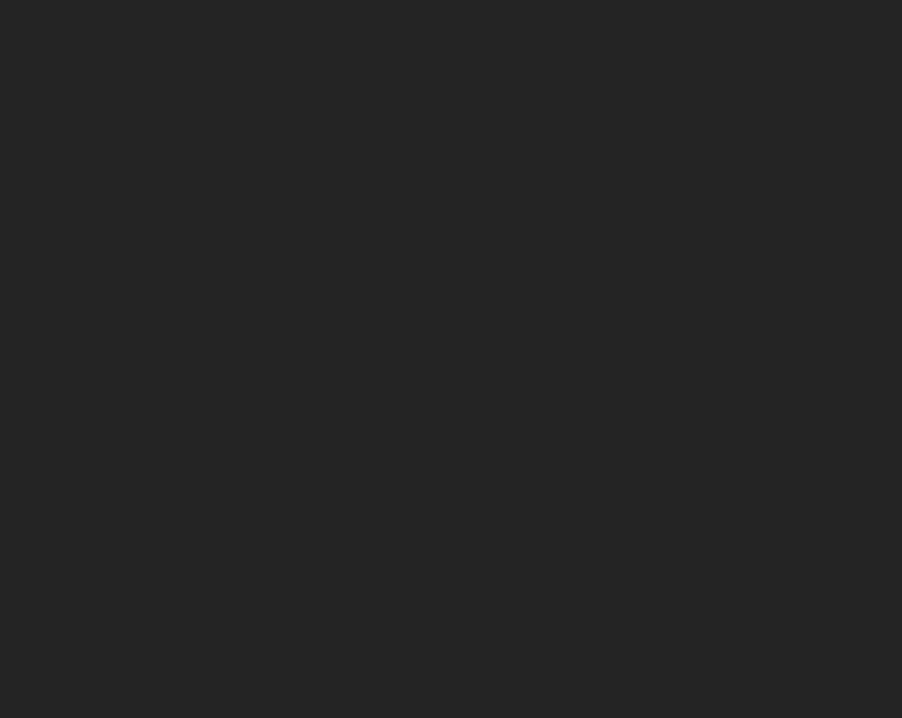
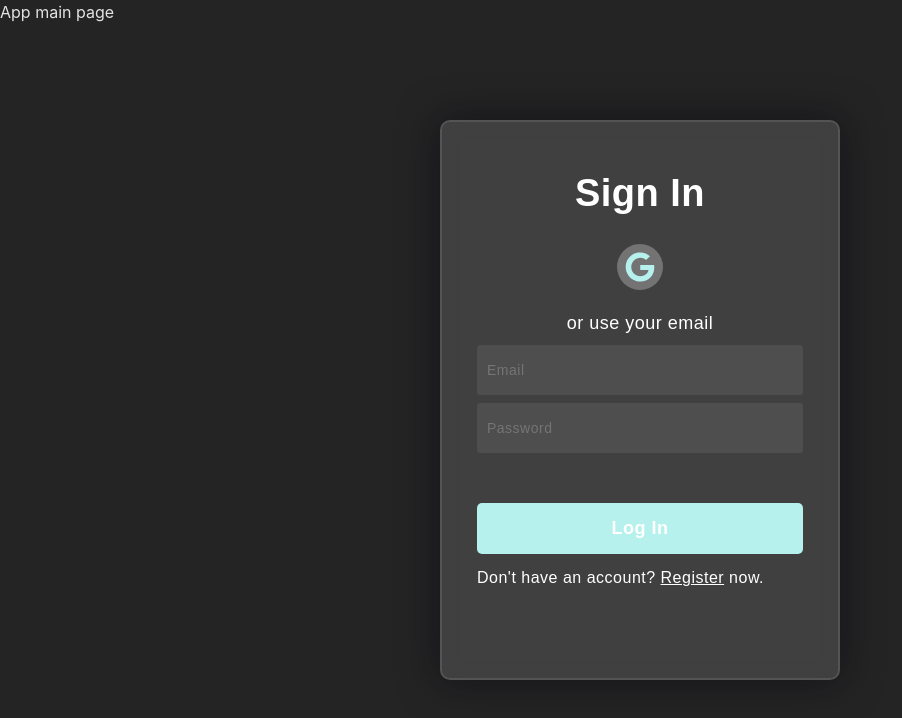
Before and after one commit to Smayan-n/React-Chat-App, a React (Vite) app: page /#/login in a window 1280 px wide. Shown: the top 718 px of the page, without its empty margins (0-902 px from the left). Built offline with nearby package versions, Linux system fonts and the light colour scheme; no server answers.

Commit message:
basic signin with email and google working

```diff
--- a/src/App.tsx
+++ b/src/App.tsx
@@ -1,28 +1,28 @@
 import { Route, Routes } from "react-router-dom";
 import "./App.css";
-import { initFirebaseApp } from "./firebase";
-import Dashboard from "./pages/Dashboard";
-import Home from "./pages/Home";
-import LoginPage from "./pages/LoginPage";
-import SignupPage from "./pages/SignupPage";
+import { initFirebaseApp } from "./Utility/firebase";
+import Dashboard from "./components/Dashboard";
+import Home from "./components/Home";
+import LoginPage from "./components/LoginPage";
+import SignupPage from "./components/SignupPage";
+import { AuthProvider } from "./contexts/AuthContext";
+
+//init firebase app
 initFirebaseApp();
 
 function App() {
-	// firebase.performance();
-	// useEffect(() => {
-	// 	initFirebaseApp();
-	// }, []);
-
 	return (
 		<>
+			<AuthProvider>
 				<Routes>
-				<Route exact path="/React-Chat-App" element={<Home />}></Route>
+					<Route path="/React-Chat-App" element={<Home />}></Route>
 					<Route path="/login" element={<LoginPage />}></Route>
 					<Route path="/signup" element={<SignupPage />}></Route>
 					<Route path="/dashboard" element={<Dashboard />}></Route>
 					<Route path="*" element={<Home />}></Route>
 				</Routes>
 				<div>App main page</div>
+			</AuthProvider>
 		</>
 	);
 }
--- a/src/firebase.ts
+++ b/src/Utility/firebase.ts
@@ -1,6 +1,5 @@
 // Import the functions you need from the SDKs you need
 import { initializeApp } from "firebase/app";
-import firebase from "firebase/compat/app";
 // TODO: Add SDKs for Firebase products that you want to use
 // https://firebase.google.com/docs/web/setup#available-libraries
 
@@ -20,4 +19,4 @@ function initFirebaseApp() {
 	initializeApp(firebaseConfig);
 }
 
-export { firebase, initFirebaseApp };
+export { initFirebaseApp };
--- /dev/null
+++ b/src/Utility/interfaces.ts
@@ -0,0 +1,14 @@
+import { User } from "firebase/auth";
+
+interface AuthObject {
+	currentUser: User | null;
+	signUp: (name: string, email: string, password: string) => void;
+	signInWithGoogle: () => void;
+	login: (email: string, password: string) => void;
+}
+
+interface AuthProviderProps {
+	children: React.ReactNode;
+}
+
+export type { AuthObject, AuthProviderProps };
--- a/src/pages/Dashboard.tsx
+++ b/src/components/Dashboard.tsx
@@ -41,6 +41,7 @@ function Dashboard() {
 					<div>
 						user id: {user?.uid} user email: {user?.email}{" "}
 					</div>
+					<div>username: {user?.displayName}</div>
 					<button onClick={logOut}>Log Out</button>
 				</>
 			) : (
--- a/src/pages/LoginPage.tsx
+++ b/src/components/LoginPage.tsx
@@ -1,33 +1,25 @@
-import { getAuth, signInWithEmailAndPassword } from "firebase/auth";
 import { useRef } from "react";
-import { Link, useNavigate } from "react-router-dom";
+import { Link } from "react-router-dom";
 import googleIcon from "../assets/google.svg";
+import { useAuth } from "../contexts/AuthContext";
 import "../styles/login-create-page.css";
 
 function LoginPage() {
 	const emailRef = useRef<HTMLInputElement>(null);
 	const passwordRef = useRef<HTMLInputElement>(null);
 
-	const navigate = useNavigate();
-	const signinUser = () => {
-		const auth = getAuth();
-		signInWithEmailAndPassword(auth, emailRef.current!.value, passwordRef.current!.value)
-			.then((userCredential) => {
-				const user = userCredential.user;
-				console.log("user signed in: ", user);
-				navigate("/dashboard");
-			})
-			.catch((error) => {
-				console.log("signin error", error);
-			});
+	const { login, signInWithGoogle } = useAuth()!;
+	const loginUser = () => {
+		login(emailRef.current!.value, passwordRef.current!.value);
 	};
+
 	return (
 		<>
 			<section className="form">
 				<h3>Sign In</h3>
 
 				<div className="social">
-					<div className="go">
+					<div onClick={signInWithGoogle}>
 						<img width="30px" height="30px" src={googleIcon} alt="icon" />
 					</div>
 				</div>
@@ -36,7 +28,7 @@ function LoginPage() {
 
 				<input ref={emailRef} type="email" placeholder="Email" id="email" />
 				<input ref={passwordRef} type="password" placeholder="Password" id="password" />
-				<button onClick={signinUser}>Log In</button>
+				<button onClick={loginUser}>Log In</button>
 				<div className="questions-section">
 					Don't have an account? <Link to="/signup">Register</Link> now.
 				</div>
--- a/src/pages/SignupPage.tsx
+++ b/src/components/SignupPage.tsx
@@ -1,7 +1,7 @@
-import { GoogleAuthProvider, createUserWithEmailAndPassword, getAuth, signInWithPopup } from "firebase/auth";
 import { useRef } from "react";
-import { Link, useNavigate } from "react-router-dom";
+import { Link } from "react-router-dom";
 import googleIcon from "../assets/google.svg";
+import { useAuth } from "../contexts/AuthContext";
 import "../styles/login-create-page.css";
 
 function SignupPage() {
@@ -9,32 +9,10 @@ function SignupPage() {
 	const emailRef = useRef<HTMLInputElement>(null);
 	const passwordRef = useRef<HTMLInputElement>(null);
 
-	const navigate = useNavigate();
+	const { signUp, signInWithGoogle } = useAuth()!;
+
 	const createUser = () => {
-		const auth = getAuth();
-		createUserWithEmailAndPassword(auth, emailRef.current!.value, passwordRef.current!.value)
-			.then((userCredential) => {
-				const user = userCredential.user;
-				console.log("user signed in: ", user);
-				navigate("/dashboard");
-			})
-			.catch((error) => {
-				console.log("signup error", error);
-			});
-	};
-
-	const googleSignup = () => {
-		const provider = new GoogleAuthProvider();
-		const auth = getAuth();
-		signInWithPopup(auth, provider)
-			.then((userCredential) => {
-				const user = userCredential.user;
-				console.log("user signed in with google: ", user);
-				navigate("/dashboard");
-			})
-			.catch((error) => {
-				console.log("google signup error", error);
-			});
+		signUp(nameRef.current!.value, emailRef.current!.value, passwordRef.current!.value);
 	};
 
 	return (
@@ -43,7 +21,7 @@ function SignupPage() {
 				<h3>Create Account</h3>
 
 				<div className="social">
-					<div onClick={googleSignup}>
+					<div onClick={signInWithGoogle}>
 						<img width="30px" height="30px" src={googleIcon} alt="icon" />
 					</div>
 				</div>
--- /dev/null
+++ b/src/contexts/AuthContext.tsx
@@ -0,0 +1,96 @@
+import {
+	GoogleAuthProvider,
+	User,
+	createUserWithEmailAndPassword,
+	getAuth,
+	signInWithEmailAndPassword,
+	signInWithPopup,
+	updateProfile,
+} from "firebase/auth";
+import React, { useContext, useEffect, useState } from "react";
+import { useNavigate } from "react-router-dom";
+import { AuthObject, AuthProviderProps } from "../Utility/interfaces";
+
+const AuthContext = React.createContext<AuthObject | null>(null);
+
+function useAuth() {
+	return useContext(AuthContext);
+}
+
+function AuthProvider(props: AuthProviderProps) {
+	const { children } = props;
+	const [currentUser, setCurrentUser] = useState<User | null>(null);
+
+	const navigate = useNavigate();
+	function signUp(name: string, email: string, password: string) {
+		createUserWithEmailAndPassword(getAuth(), email, password)
+			.then((userCredential) => {
+				const currentUser = userCredential.user;
+
+				//set user name
+				void updateProfile(currentUser, {
+					displayName: name,
+				})
+					.then(() => {
+						console.log("user display name set");
+					})
+					.catch((error) => {
+						console.log("error in setting user display name", error);
+					});
+
+				console.log("user signed in: ", currentUser);
+				navigate("/dashboard");
+			})
+			.catch((error) => {
+				console.log("signUp error", error);
+			});
+	}
+
+	function signInWithGoogle() {
+		const provider = new GoogleAuthProvider();
+		const auth = getAuth();
+		signInWithPopup(auth, provider)
+			.then((userCredential) => {
+				const user = userCredential.user;
+				console.log("user signed in with google: ", user);
+				navigate("/dashboard");
+			})
+			.catch((error) => {
+				console.log("google signup error", error);
+			});
+	}
+
+	//login functions
+	function login(email: string, password: string) {
+		signInWithEmailAndPassword(getAuth(), email, password)
+			.then((userCredential) => {
+				const user = userCredential.user;
+				console.log("user signed in: ", user);
+				navigate("/dashboard");
+			})
+			.catch((error) => {
+				console.log("signin error", error);
+			});
+	}
+
+	useEffect(() => {
+		const unsubscribe = getAuth().onAuthStateChanged((user) => {
+			setCurrentUser(user);
+		});
+
+		//cleanup
+		return () => unsubscribe();
+	}, []);
+
+	//stores information about current user
+	const value: AuthObject = {
+		currentUser,
+		signUp,
+		signInWithGoogle,
+		login,
+	};
+
+	return <AuthContext.Provider value={value}>{children}</AuthContext.Provider>;
+}
+
+export { AuthProvider, useAuth };
--- a/src/main.tsx
+++ b/src/main.tsx
@@ -1,13 +1,13 @@
 import React from "react";
 import ReactDOM from "react-dom/client";
-import { BrowserRouter } from "react-router-dom";
+import { HashRouter } from "react-router-dom";
 import App from "./App.tsx";
 import "./index.css";
 
 ReactDOM.createRoot(document.getElementById("root")!).render(
 	<React.StrictMode>
-		<BrowserRouter basename="/React-Chat-App">
+		<HashRouter>
 			<App />
-		</BrowserRouter>
+		</HashRouter>
 	</React.StrictMode>
 );
```
Also changed, not shown: src/components/Home.tsx (renamed from src/pages/Home.tsx). Lines whose indentation alone changed are shown as unchanged.
